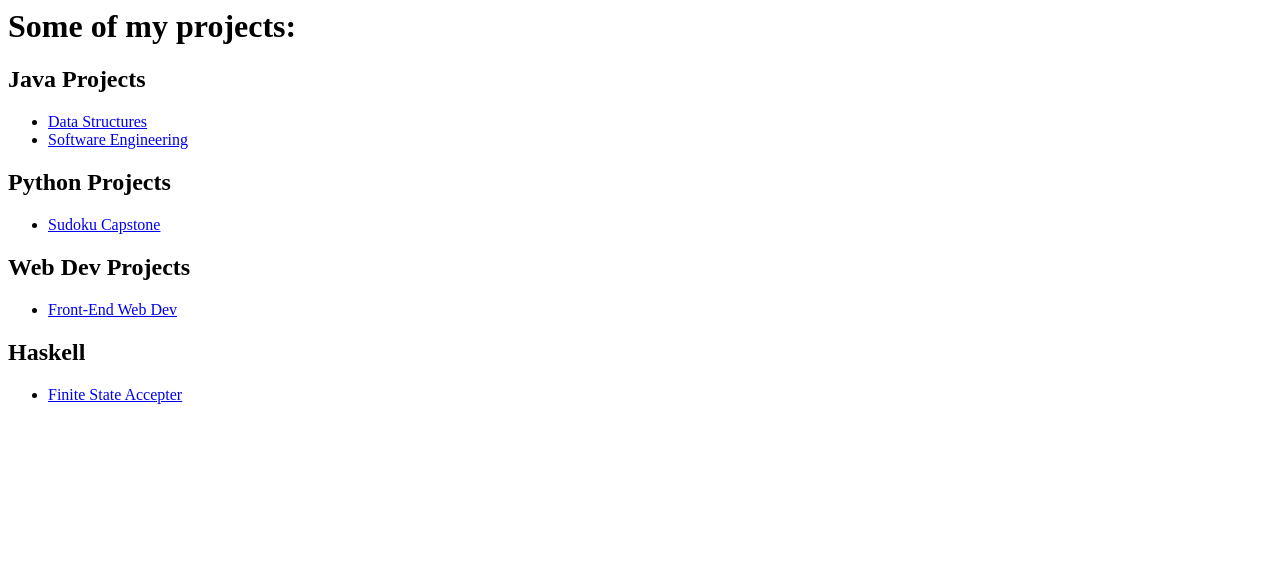
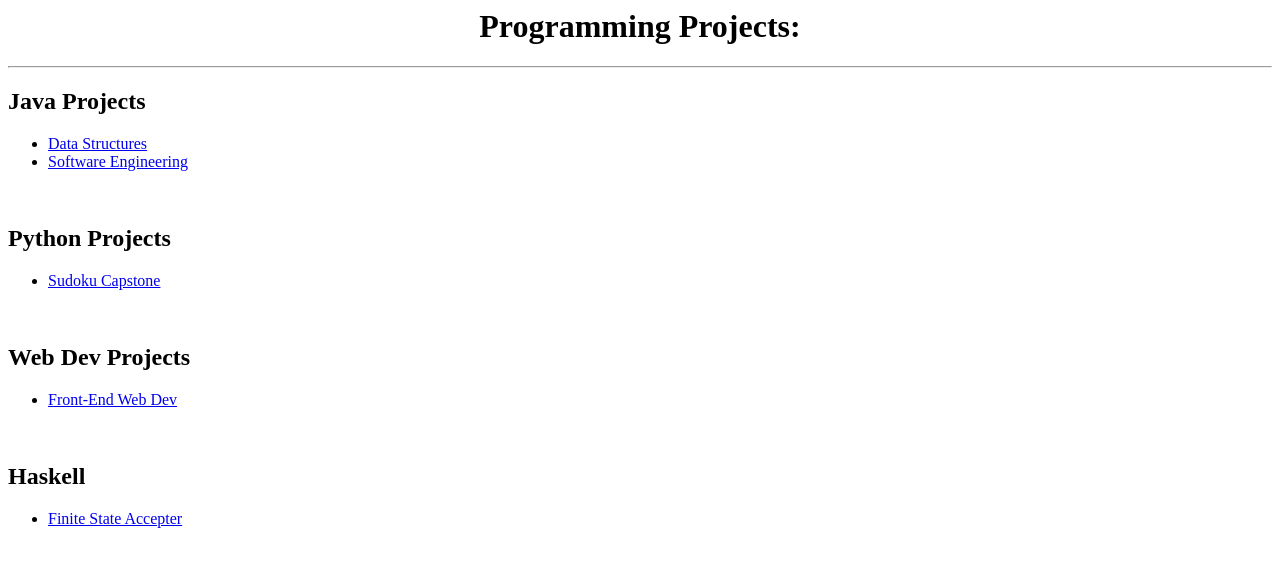
Before and after one commit to c9victor/c9victor.github.io, a plain HTML site: page index.html in a window 1280 px wide. Drawn offline with Linux system fonts and the light colour scheme.

Commit message:
stylesheet added

```diff
--- /dev/null
+++ b/index.css
@@ -0,0 +1,3 @@
+h1 {
+    text-align: center;
+}
--- a/index.html
+++ b/index.html
@@ -1,28 +1,36 @@
 <head>
     <title> Portfolio </title>
+    <meta charset="utf-8">
+    <link rel="stylesheet" href="index.css">
 </head>
 <body>
-    <h1> Some of my projects: </h1>
+    <h1> Programming Projects: </h1>
+
+    <hr>
 
     <h2> Java Projects </h2>
     <ul>
         <li> <a href="https://github.com/c9victor/Java-Projects/tree/main/Data%20Structures" target="_blank"> Data Structures </a> </li>
         <li> <a href="https://github.com/c9victor/Java-Projects/tree/main/Software%20Engineering" target="_blank"> Software Engineering </a> </li>
     </ul>
+    <br/>
 
     <h2> Python Projects </h2>
     <ul>
         <li> <a href="https://github.com/c9victor/Capstone" target="_blank"> Sudoku Capstone </a> </li>
     </ul>
+    <br/>
 
     <h2> Web Dev Projects </h2>
     <ul>
         <li> <a href="https://student2.cs.appstate.edu/thompsonvc/cs3440/" target="_blank"> Front-End Web Dev </a> </li>
     </ul>
+    <br/>
 
     <h2> Haskell </h2>
     <ul>
         <li> <a href="https://github.com/c9victor/Haskell-FSA" target="_blank"> Finite State Accepter </a> </li>
     </ul>
+    <br/>
 
 </body>
```
